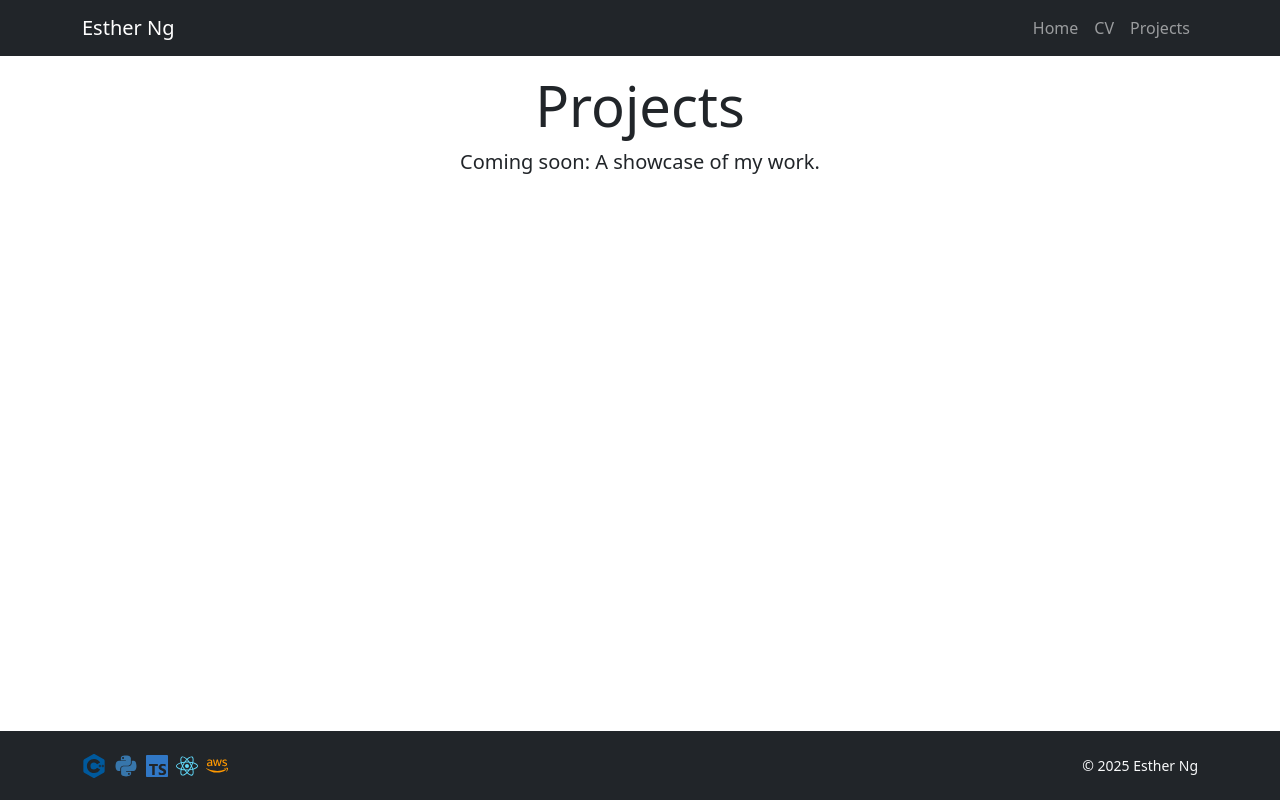
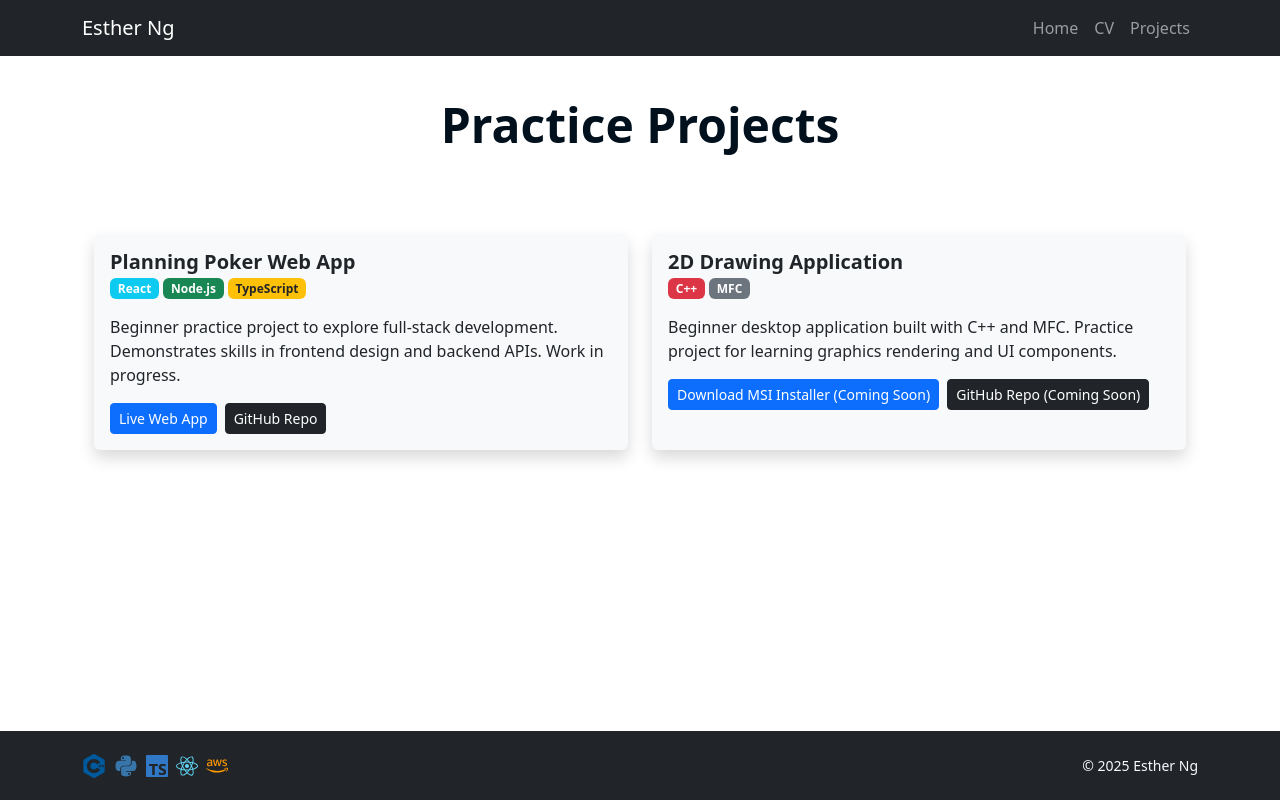
Before and after one commit to 3stherng/EstherWeb, a React (Create React App) app in the folder client/: page /projects in a window 1280 px wide. Built offline with nearby package versions, Linux system fonts and the light colour scheme.

Commit message:
frontend | dummy projects page

```diff
--- a/client/src/pages/Projects.tsx
+++ b/client/src/pages/Projects.tsx
@@ -1,10 +1,111 @@
-import { Container } from 'react-bootstrap';
+import React from "react";
+import { Container, Row, Col, Card, Badge, Button } from "react-bootstrap";
 
-const Projects = () => (
-  <Container className="text-center py-5">
-    <h1 className="display-4">Projects</h1>
-    <p className="lead">Coming soon: A showcase of my work.</p>
-  </Container>
-);
+const ProjectList: React.FC = () => {
+  return (
+    <Container className="my-5">
+      <Row className="text-center mb-5"></Row>
+      <Row className="text-center mb-4">
+        <Col>
+          <h1 className="fw-bold display-5">
+            <span style={{ color: "#01101dff" }}>Practice Projects</span>
+          </h1>
+        </Col>
+      </Row>
+      <Row className="text-center mb-5"></Row>
 
-export default Projects;
+      <Row xs={1} md={2} className="g-4">
+        {/* Project 1: Planning Poker Web App */}
+        <Col>
+          <Card className="h-100 shadow border-0 bg-light">
+            <Card.Body>
+              <Card.Title className="fw-bold">
+                Planning Poker Web App
+              </Card.Title>
+              <Card.Subtitle className="mb-2 text-muted">
+                <div className="mb-3">
+                  <Badge bg="info" className="me-1">
+                    React
+                  </Badge>
+                  <Badge bg="success" className="me-1">
+                    Node.js
+                  </Badge>
+                  <Badge bg="warning" className="me-1 text-dark">
+                    TypeScript
+                  </Badge>
+                </div>{" "}
+              </Card.Subtitle>
+              <Card.Text>
+                Beginner practice project to explore full‑stack development.
+                Demonstrates skills in frontend design and backend APIs. Work in
+                progress.
+              </Card.Text>
+              <Button
+                variant="primary"
+                size="sm"
+                href="https://planpoker.estherng.work"
+                target="_blank"
+                className="me-2"
+              >
+                Live Web App
+              </Button>
+              <Button
+                variant="dark"
+                size="sm"
+                href="https://github.com/3stherng/PlanningPoker"
+                target="_blank"
+              >
+                GitHub Repo
+              </Button>
+            </Card.Body>
+          </Card>
+        </Col>
+
+        {/* Project 2: 2D Drawing Application */}
+        <Col>
+          <Card className="h-100 shadow border-0 bg-light">
+            <Card.Body>
+              <Card.Title className="fw-bold">
+                2D Drawing Application
+              </Card.Title>
+              <Card.Subtitle className="mb-2 text-muted">
+                <div className="mb-3">
+                  <Badge bg="danger" className="me-1">
+                    C++
+                  </Badge>
+                  <Badge bg="secondary" className="me-1">
+                    MFC
+                  </Badge>
+                </div>
+              </Card.Subtitle>
+              <Card.Text>
+                Beginner desktop application built with C++ and MFC. Practice
+                project for learning graphics rendering and UI components.
+              </Card.Text>
+
+              <Button
+                variant="primary"
+                size="sm"
+                href="https://github.com/yourusername/2d-drawing-app/releases/download/v1.0/Setup.msi"
+                target="_blank"
+                className="me-2"
+              >
+                Download MSI Installer (Coming Soon)
+              </Button>
+              <Button
+                variant="dark"
+                size="sm"
+                href="https://github.com/yourusername/2d-drawing-app"
+                target="_blank"
+              >
+                GitHub Repo (Coming Soon)
+              </Button>
+            </Card.Body>
+          </Card>
+        </Col>
+      </Row>
+    </Container>
+  );
+};
+
+export default ProjectList;
```
